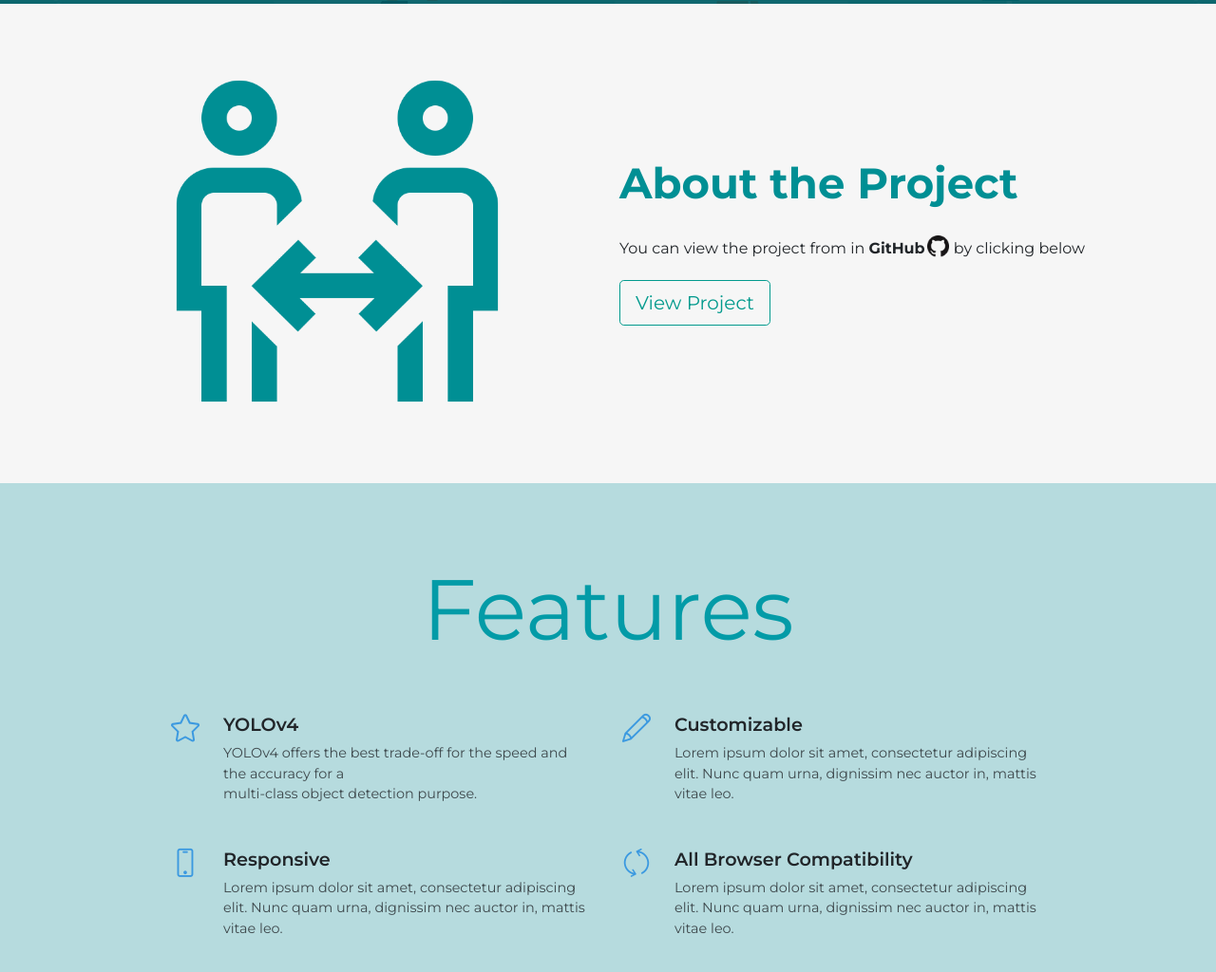
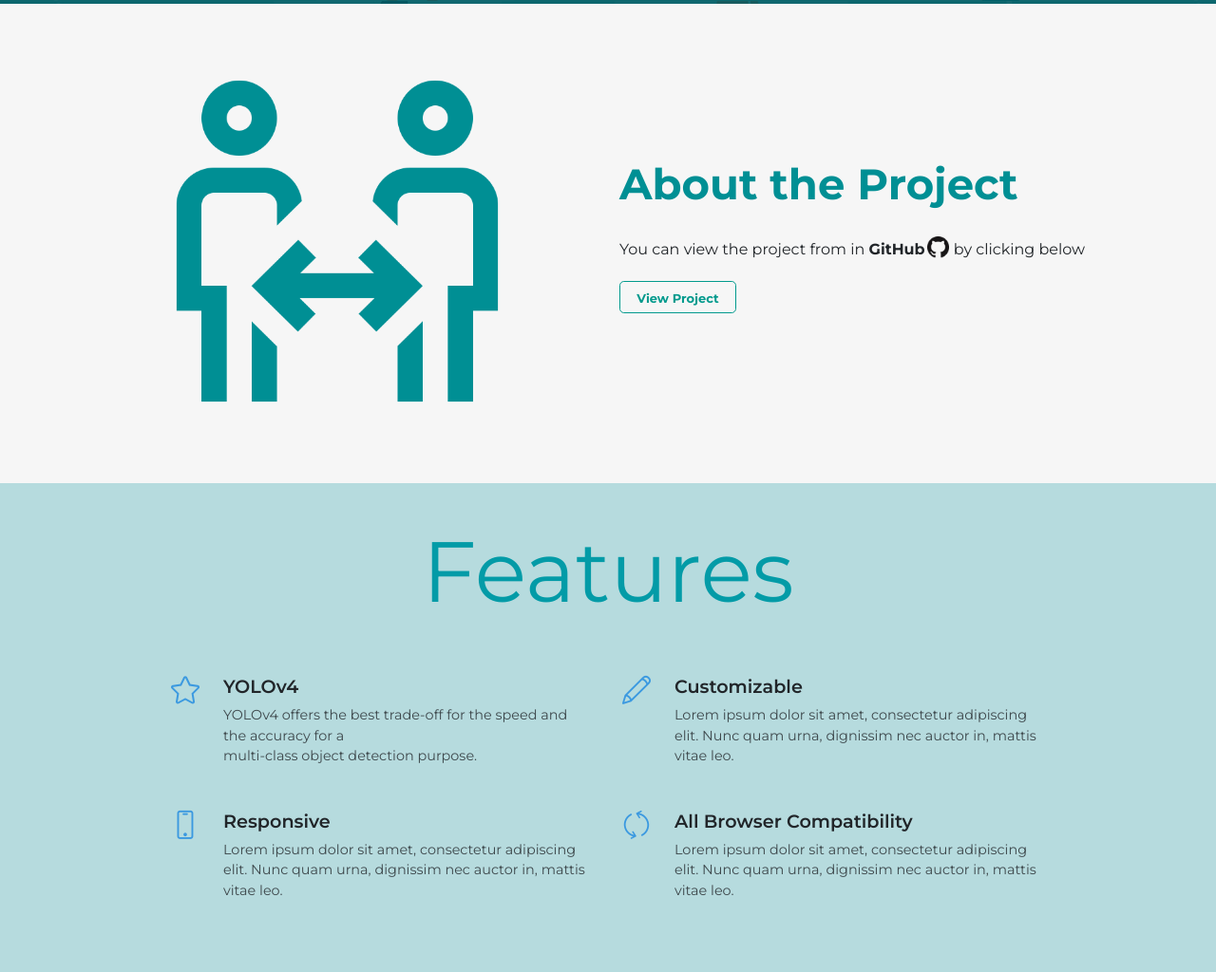
Before and after one commit to aakashmattoo/De-Socialize, a plain HTML site: page website/index.html in a window 1280 px wide. Shown: the part 756-1780 px from the top of the page at 95% size. Drawn offline with nearby package versions, Linux system fonts and the light colour scheme; some packages are replaced by stand-ins of ours; a script that the page names is missing; a web font is replaced by a local one.

Commit message:
fifth commit
Changes done to the index.html. Long way to go

```diff
--- a/website/index.html
+++ b/website/index.html
@@ -48,18 +48,18 @@
             <div class="container">
                 <div class="row align-items-center" style="height: 400;">
                     <div class="col-md-6" style="text-align: center;"><img class="img-thumbnail" src="assets/img/distance.png" width="500" style="background: rgba(255,255,255,0);border-color: rgba(33,37,41,0);text-align: center;transform: scale(0.68);opacity: 1;width: 417x;padding: 0;height: 400;"></div>
-                    <div class="col-md-6">
+                    <div class="col-md-6" style="margin-bottom: 5px;padding-bottom: 5px;">
                         <h3 data-aos="fade-left" data-aos-delay="50" style="font-size: 45px;color: #008f94;"><strong>About the Project</strong></h3>
                         <div class="getting-started-info">
                             <p data-aos="fade-down" data-aos-delay="100">You can view the project from in <strong>GitHub</strong><img src="assets/img/GitHub-Mark-64px.png" width="20" style="width: 25px;margin: 7px;padding: 1px;margin-top: 0;margin-right: 0;margin-bottom: 10;margin-left: 1px;"> by clicking below</p>
-                        </div><a class="btn btn-outline-primary btn-lg" role="button" data-aos="zoom-in-left" data-aos-delay="100" href="https://github.com/aakashmattoo/De-Socialize" target="_blank">View Project</a>
+                        </div><a class="btn btn-outline-primary btn-lg" role="button" data-aos="zoom-in-left" data-aos-delay="100" href="https://github.com/aakashmattoo/De-Socialize" target="_blank" style="width: 122.94999999999999px;font-size: 13px;height: 34.2px;padding-right: 8px;padding-left: 8px;"><strong>View Project</strong></a>
                     </div>
                 </div>
             </div>
         </section>
-        <section class="clean-block features" style="background: rgba(3,130,140,0.29);">
+        <section class="d-flex clean-block features" style="background: rgba(3,130,140,0.29);padding-bottom: 50px;">
             <div class="container">
-                <div class="block-heading">
+                <div class="block-heading" style="padding-top: 40px;">
                     <h2 class="text-info" data-aos="slide-up" data-aos-duration="100" data-aos-once="true" style="color: #007369;font-size: 89.8848px;font-family: Montserrat, sans-serif;">Features</h2>
                     <p></p>
                 </div>
```
